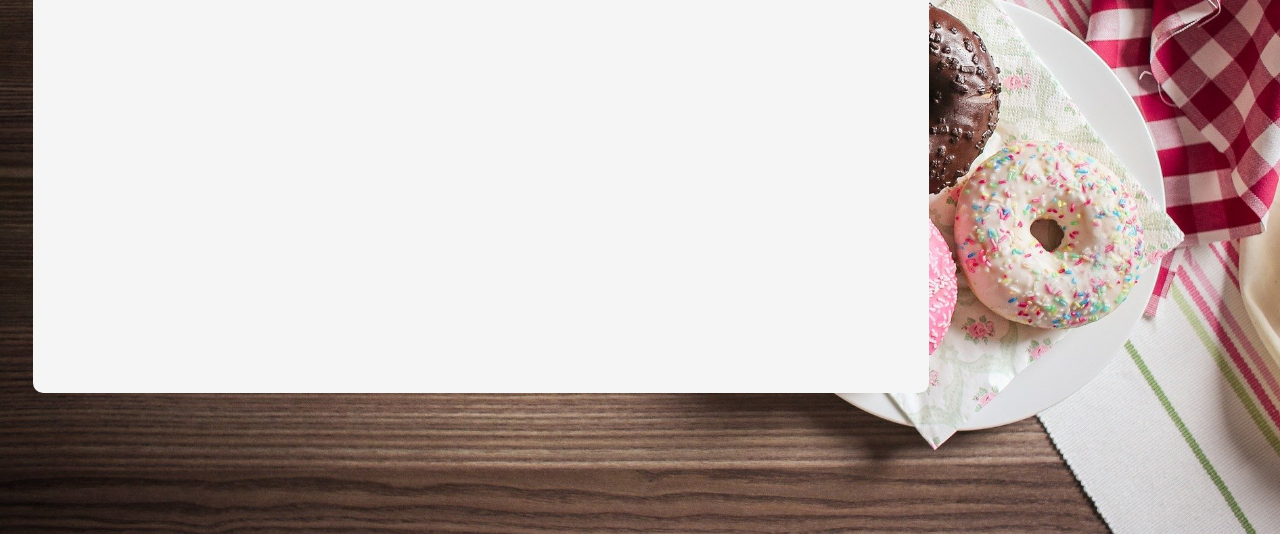
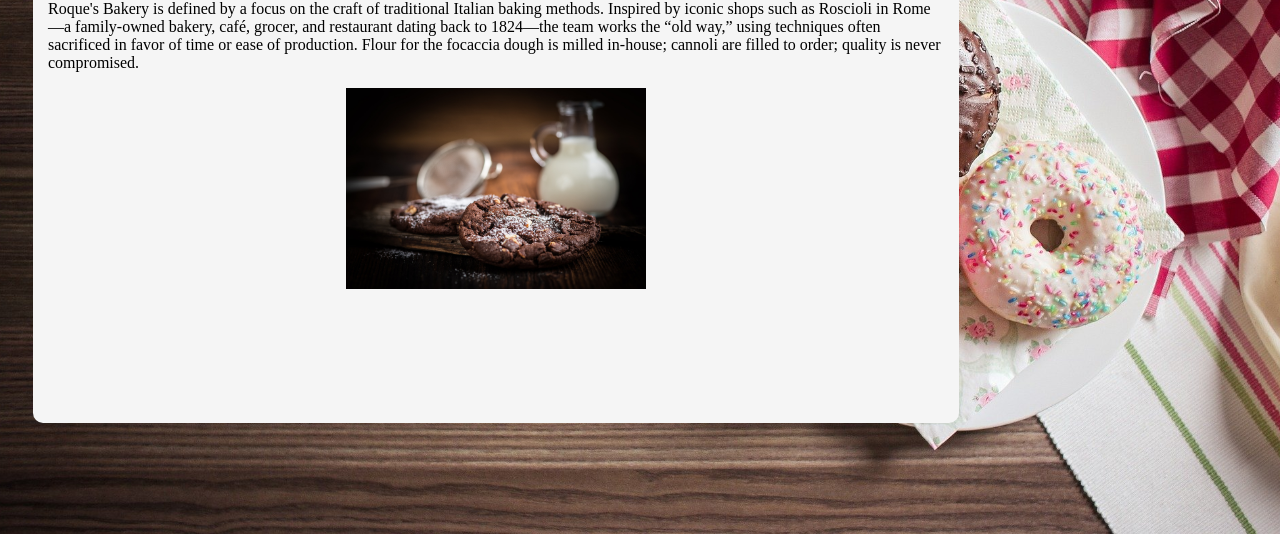
Before and after one commit to MarilenaRoque/restaurantPage, a website built with webpack: page dist/index.html in a window 1280 px wide. Shown: the part 332-866 px from the top of the page. Built offline with nearby package versions, Linux system fonts and the light colour scheme.

Commit message:
Set Home Section
Add home module to insert the Home Elements
Import it on the Index File

```diff
--- a/src/home.js
+++ b/src/home.js
@@ -1,9 +1,28 @@
-
+import family from "./images/bakery.jpg"
+const homeText = "Roque's Bakery is defined by a focus on the craft of traditional Italian baking methods. Inspired by iconic shops such as Roscioli in Rome—a family-owned bakery, café, grocer, and restaurant dating back to 1824—the team works the “old way,” using techniques often sacrificed in favor of time or ease of production. Flour for the focaccia dough is milled in-house; cannoli are filled to order; quality is never compromised. "
 
 const homeSection = () => {
     const divSections = document.getElementById("sections");
     divSections.innerHTML = "";
 
+    //Set H1
+    const homeHeading = document.createElement('h1');
+    homeHeading.innerText = "Roque's Bakery";
+    divSections.append(homeHeading);
+
+    // Set P
+    const homeParagraph = document.createElement('p');
+    homeParagraph.innerText = homeText;
+    divSections.append(homeParagraph);
+
+    //Family Image
+    const familyPicture = new Image();
+    familyPicture.src = family;
+    familyPicture.id = "bakery";
+    familyPicture.setAttribute('width', "300px");
+    divSections.append(familyPicture);
+
 }
 
+
 export default homeSection ;
--- a/src/load.js
+++ b/src/load.js
@@ -4,6 +4,7 @@ import homeSection from "./home"
 const myBody = document.getElementById("my-body");
 const divContent = document.getElementById("content");
 
+// Creating Website Logo
 const setIcon = () => {
     const myIcon = new Image();
     myIcon.src = Icon;
@@ -11,6 +12,7 @@ const setIcon = () => {
     myBody.prepend(myIcon);
 }
 
+// Setting the Options
 const setTable = () => {
     const ulContent = "<li><button>Home</button></li><li><button>Menu</button></li><li><button>Contact</button></li>";
     const myUl = document.createElement('ul');
@@ -19,6 +21,7 @@ const setTable = () => {
     divContent.prepend(myUl);
 }
 
+// Set Div That Will Display the Dinamic Sections
 const setSections = () => {
     const sections = document.createElement('div');
     sections.id = "sections";
--- a/src/style/style.css
+++ b/src/style/style.css
@@ -21,7 +21,7 @@ body {
     min-height: 60vh;
     width: 70%;
     border-radius: 10px;
-    font-family: 'myFont', sans-serif;
+    padding: 15px;
 }
 
 #buttons {
@@ -39,8 +39,15 @@ button {
 
 h1 {
     margin: 0px;
+    text-align: center;
+    font-family: 'myFont', sans-serif;
 }
 
 li {
  list-style: none;
 }
+
+#bakery {
+    display: block;
+    margin: auto;
+  }
--- a/webpack.config.js
+++ b/webpack.config.js
@@ -21,6 +21,12 @@ module.exports = {
           'file-loader',
         ],
       },
+      {
+        test: /\.(woff|woff2|eot|ttf|otf)$/,
+        use: [
+          'file-loader',
+        ],
+      },
     ],
   },
 
```
Also changed, not shown: dist/07b8ce64b28804524f7abca311bdd76e.woff (added), dist/93cd59fff879b8bdd57dde0dfe9e35ba.ttf (added), dist/96b419da8f8de639616723d868c846e0.woff (added), dist/a068fb19fb511dd8d62aae4785a1b2b9.jpg (added), dist/ae5963c91e524f379bf2eb51e966f15e.woff2 (added), dist/main.js, src/images/bakery.jpg (added).
